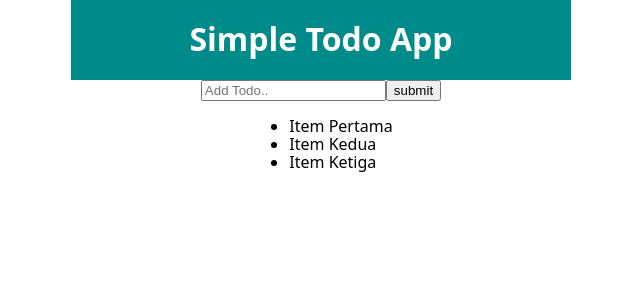
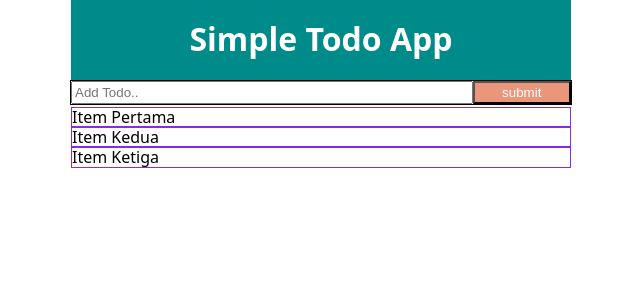
Before and after one commit to elfaro1453/Belajar-Website, a React (Create React App) app in the folder 04-React/project/01-todo-app/: page / in a window 1280 px wide. Shown: the top 300 px of the page, without its empty margins (319-959 px from the left). Built offline with nearby package versions, Linux system fonts and the light colour scheme.

Commit message:
Update Project

```diff
--- a/04-React/project/01-todo-app/src/components/AddTodo.jsx
+++ b/04-React/project/01-todo-app/src/components/AddTodo.jsx
@@ -1,10 +1,10 @@
-import React from 'react'
+import './styles/AddTodo.css'
 
 function AddTodo() {
   return (
-    <form>
-      <input type="text" name="todo" placeholder="Add Todo.."/>
-      <input type="submit" value="submit"/>
+    <form className="form">
+      <input type="text" name="todo" placeholder="Add Todo.." id="todo"/>
+      <input type="submit" value="submit" id="submit"/>
     </form>
   )
 }
--- a/04-React/project/01-todo-app/src/components/Header.jsx
+++ b/04-React/project/01-todo-app/src/components/Header.jsx
@@ -4,8 +4,9 @@ function Header() {
   let title = "Simple Todo App"
   document.title = title
   return(
-    <div id="header"><h1>{title}</h1></div>
+    <div id="header">
+      <h1>{title}</h1>
+    </div>
   )
 }
-
 export default Header
--- a/04-React/project/01-todo-app/src/components/TodoItem.jsx
+++ b/04-React/project/01-todo-app/src/components/TodoItem.jsx
@@ -1,9 +1,16 @@
+import React from "react"
+import './styles/TodoItem.css'
+
 function TodoItem(props) {
   let data = props.data
+  let listItem = data.map((item) => {
+      return <li className="itemlist">{item}</li>
+  })
+
   return (
-    data.map((item) => {
-      return <li>{item}</li>
-    })
+    <React.Fragment>
+      {listItem}
+    </React.Fragment>
   )
 }
 export default TodoItem
--- a/04-React/project/01-todo-app/src/components/Todos.jsx
+++ b/04-React/project/01-todo-app/src/components/Todos.jsx
@@ -1,14 +1,15 @@
 import TodoItem from "./TodoItem"
+import './styles/Todos.css'
 
 function Todos() {
   let listData = [
     'Item Pertama',
     'Item Kedua',
-    'Item Ketiga',
+    'Item Ketiga'
   ]
   return(
-    <ul>
-      <TodoItem data={listData}/>
+    <ul id="todos">
+      <TodoItem data={listData} />
     </ul>
   )
 }
--- /dev/null
+++ b/04-React/project/01-todo-app/src/components/styles/AddTodo.css
@@ -0,0 +1,16 @@
+.form {
+  width: 100%;
+  display: flex;
+  flex-direction: row;
+  border: 1px solid black;
+}
+
+#todo {
+  width: 80%;
+}
+#submit {
+  width: 20%;
+  padding: 2px;
+  background-color: darksalmon;
+  color: white;
+}
--- /dev/null
+++ b/04-React/project/01-todo-app/src/components/styles/TodoItem.css
@@ -0,0 +1,4 @@
+.itemlist {
+  border: 1px solid blueviolet;
+  list-style-type: none;
+}
--- /dev/null
+++ b/04-React/project/01-todo-app/src/components/styles/Todos.css
@@ -0,0 +1,11 @@
+#todos {
+  width: 100%;
+  padding-top: 2px;
+  padding-bottom: 2px;
+  display: flex;
+  flex-direction: column;
+  padding-inline-start: 0px;
+  margin: 0px;
+  margin-block-start: 0px;
+  margin-block-end: 0px;
+}
--- a/04-React/project/01-todo-app/src/index.js
+++ b/04-React/project/01-todo-app/src/index.js
@@ -8,4 +8,4 @@ ReactDOM.render(
     <App />
   </React.StrictMode>,
   document.getElementById('root')
-)
+);
```
Also changed, not shown: 04-React/project/01-todo-app/src/App.js (+7 -6 lines), 04-React/project/01-todo-app/src/components/styles/Header.css (line endings or trailing spaces), 04-React/project/01-todo-app/src/index.css (line endings or trailing spaces).
